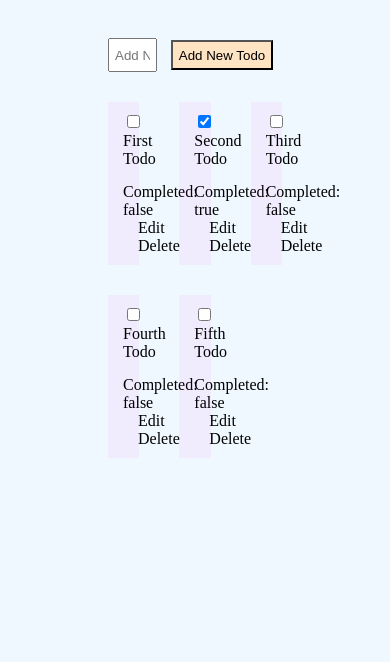
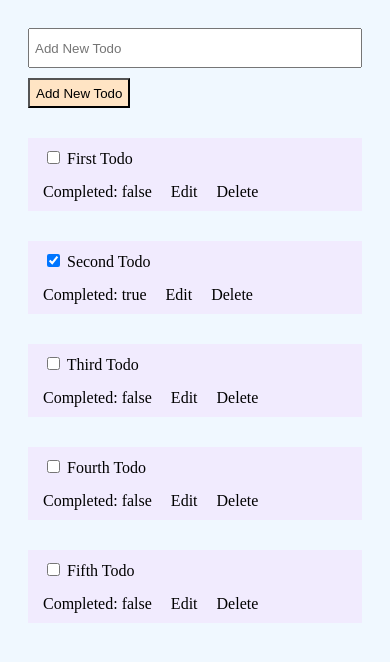
Before and after one commit to RaviNBiradar/Todo, a plain HTML site: page index.html in a window 390 px wide. Drawn offline with nearby package versions, Linux system fonts and the light colour scheme.

Commit message:
responsive mode
Signed-off-by: raviNBiradar <ravindra10033@gmail.com>

```diff
--- a/css/todo.css
+++ b/css/todo.css
@@ -46,3 +46,25 @@ body {
  .actions .button {
      cursor: pointer;
  }
+
+ @media(max-width: 767px) {
+    body {
+      padding: 20px;
+    }
+    .eatch-todo {
+      width: 100%;
+    }
+    .eatch-todo + .eatch-todo {
+       margin-left: 0px;
+   }
+   .add-todo-section input {
+      width: 100%;
+      height: 40px;
+      padding: 5px;
+      box-sizing: border-box;
+      margin-bottom: 10px;
+   }
+   .add-todo-section button {
+      margin-left: 0px;
+   }
+ }
--- a/index.html
+++ b/index.html
@@ -2,6 +2,7 @@
 <html>
 <head>
 	<title>Todos</title>
+	<meta content="width=device-width, initial-scale=1.0" name="viewport">
 	<link rel="stylesheet" type="text/css" href="css/todo.css">
 </head>
 <body>
```
